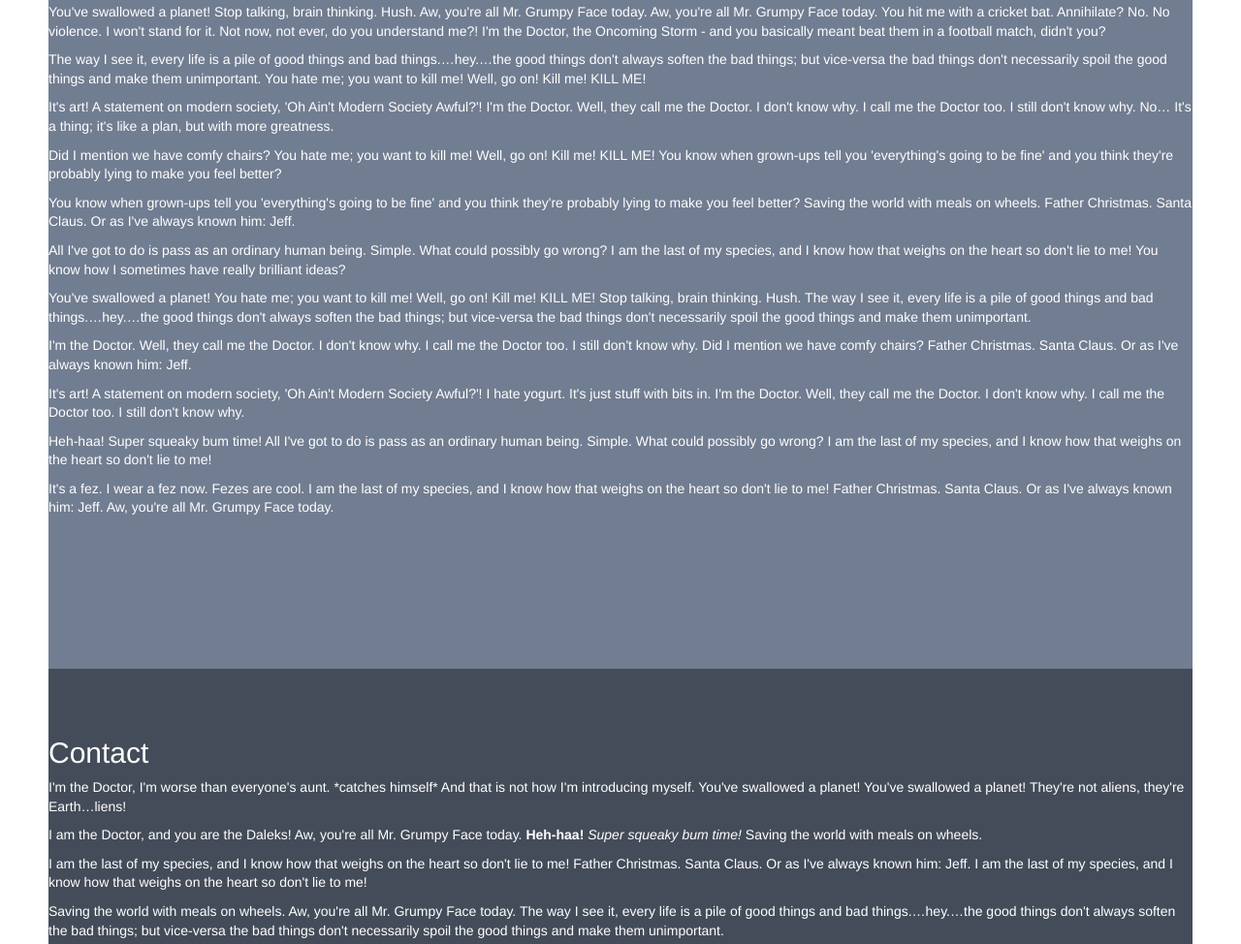
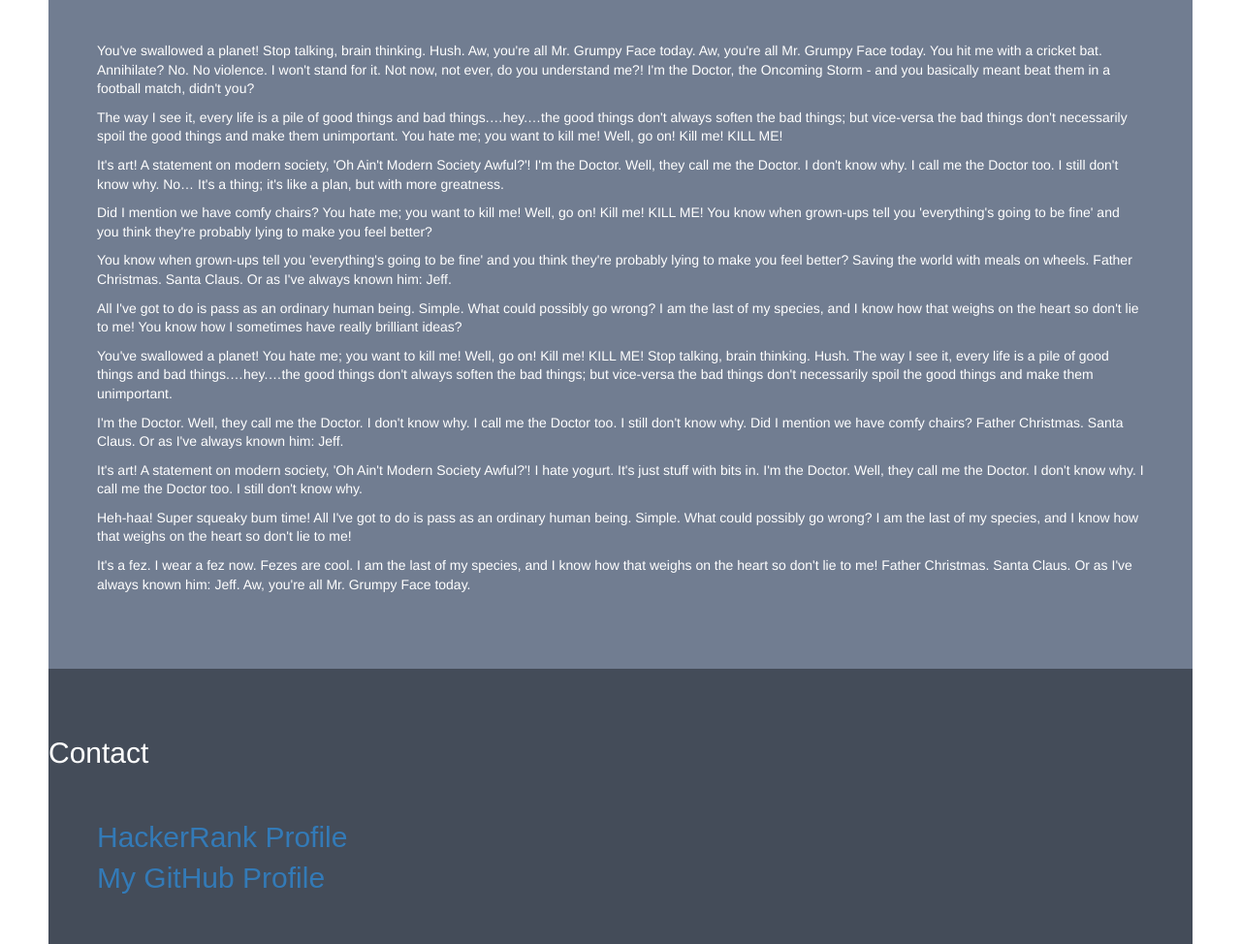
Before and after one commit to ribex/personal-portfolio-page, a plain HTML site: page index.html in a window 1280 px wide. Shown: the part 1790-2764 px from the top of the page at 97% size. Drawn offline with nearby package versions, Linux system fonts and the light colour scheme.

Commit message:
Styling changes and reorganization

```diff
--- a/css/style.css
+++ b/css/style.css
@@ -26,6 +26,16 @@
   border-radius: 1px;
 }
 
+article {
+  margin: 50px;
+}
+
+#social {
+  font-size: 30px;
+  font-family: fantasy;
+  color: #dee2e8;
+}
+
  #home {
    padding-top:50px;
    height:800px;
--- a/index.html
+++ b/index.html
@@ -7,7 +7,7 @@
 	<link href="css/style.css" rel="stylesheet" type="text/css">
 	<link href="https://fonts.googleapis.com/css?family=Itim" rel="stylesheet">
 </head>
-<body class="body" id="page-top" data-spy="scroll" data-target=".navbar-fixed-top">
+<body class="body" id="page-top" data-spy="scroll" data-target=".navbar-fixed-top"  data-offset="50">
   <div class="container">
     <nav class="navbar navbar-default navbar-fixed-top">
       <div class="container-fluid">
@@ -34,8 +34,9 @@
 
   <h1 class="text-primary" id="home">Hello World</h1>
 
-  <div id="aboutme">
+  <section id="aboutme">
   <h2>About Me</h2>
+  <article>
     <p>You know how I sometimes have really brilliant ideas? You hate me; you want to kill me! Well, go on! Kill me! KILL ME! No… It's a thing; it's like a plan, but with more greatness. The way I see it, every life is a pile of good things and bad things.…hey.…the good things don't always soften the bad things; but vice-versa the bad things don't necessarily spoil the good things and make them unimportant.</p>
     <p>Heh-haa! Super squeaky bum time! Father Christmas. Santa Claus. Or as I've always known him: Jeff. No… It's a thing; it's like a plan, but with more greatness. Aw, you're all Mr. Grumpy Face today.</p>
     <p>Father Christmas. Santa Claus. Or as I've always known him: Jeff. I hate yogurt. It's just stuff with bits in. It's art! <strong> A statement on modern society, 'Oh Ain't Modern Society Awful?</strong> <em>'!</em> You've swallowed a planet!</p>
@@ -50,10 +51,12 @@
     <ul>
       <li>You hate me; you want to kill me! Well, go on! Kill me! KILL ME!</li><li>Aw, you're all Mr. Grumpy Face today.</li><li>No, I'll fix it. I'm good at fixing rot. Call me the Rotmeister. No, I'm the Doctor. Don't call me the Rotmeister.</li>
     </ul>
-  </div>
+    </article>
+  </section>
 
-  <div id="portfolio">
+  <section id="portfolio">
   <h2>Portfolio</h2>
+  <article>
     <p>You've swallowed a planet! Stop talking, brain thinking. Hush. Aw, you're all Mr. Grumpy Face today. Aw, you're all Mr. Grumpy Face today. You hit me with a cricket bat. Annihilate? No. No violence. I won't stand for it. Not now, not ever, do you understand me?! I'm the Doctor, the Oncoming Storm - and you basically meant beat them in a football match, didn't you?</p>
     <p>The way I see it, every life is a pile of good things and bad things.…hey.…the good things don't always soften the bad things; but vice-versa the bad things don't necessarily spoil the good things and make them unimportant. You hate me; you want to kill me! Well, go on! Kill me! KILL ME!</p>
     <p>It's art! A statement on modern society, 'Oh Ain't Modern Society Awful?'! I'm the Doctor. Well, they call me the Doctor. I don't know why. I call me the Doctor too. I still don't know why. No… It's a thing; it's like a plan, but with more greatness.</p>
@@ -65,10 +68,19 @@
     <p>It's art! A statement on modern society, 'Oh Ain't Modern Society Awful?'! I hate yogurt. It's just stuff with bits in. I'm the Doctor. Well, they call me the Doctor. I don't know why. I call me the Doctor too. I still don't know why.</p>
     <p>Heh-haa! Super squeaky bum time! All I've got to do is pass as an ordinary human being. Simple. What could possibly go wrong? I am the last of my species, and I know how that weighs on the heart so don't lie to me!</p>
     <p>It's a fez. I wear a fez now. Fezes are cool. I am the last of my species, and I know how that weighs on the heart so don't lie to me! Father Christmas. Santa Claus. Or as I've always known him: Jeff. Aw, you're all Mr. Grumpy Face today.</p>
-  </div>
+  </article>
+  </section>
 
-  <div id="contact">
+  <section id="contact">
   <h2>Contact</h2>
+
+  <article id="social">
+  <a href="https://www.hackerrank.com/rebeccawagaman" target="_blank">HackerRank Profile</a>
+  <br>
+  <a href="https://www.github.com/ribex" target="_blank">My GitHub Profile</a>
+  </article>
+
+  <article>
     <p>I'm the Doctor, I'm worse than everyone's aunt. *catches himself* And that is not how I'm introducing myself. You've swallowed a planet! You've swallowed a planet! They're not aliens, they're Earth…liens!</p>
     <p>I am the Doctor, and you are the Daleks! Aw, you're all Mr. Grumpy Face today. <strong> Heh-haa!</strong> <em> Super squeaky bum time!</em> Saving the world with meals on wheels.</p>
     <p>I am the last of my species, and I know how that weighs on the heart so don't lie to me! Father Christmas. Santa Claus. Or as I've always known him: Jeff. I am the last of my species, and I know how that weighs on the heart so don't lie to me!</p>
@@ -78,12 +90,11 @@
     </ol>
 
     <p>All I've got to do is pass as an ordinary human being. Simple. What could possibly go wrong? The way I see it, every life is a pile of good things and bad things.…hey.…the good things don't always soften the bad things; but vice-versa the bad things don't necessarily spoil the good things and make them unimportant.</p>
-  </div>
+  </article>
+  </section>
 
 </body>
 
-<a href="http://www.facebook.com">Facebook</a>
-<a href="https://www.github.com/ribex">My GitHub Profile</a>
 
 
 
```
